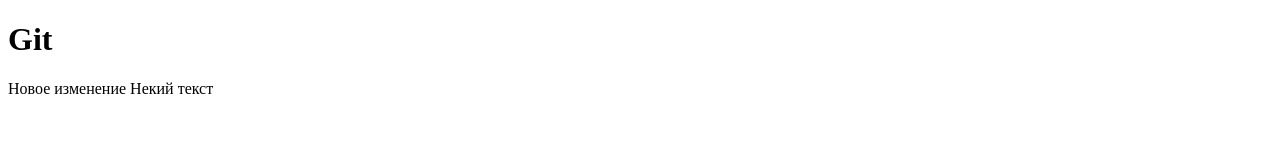
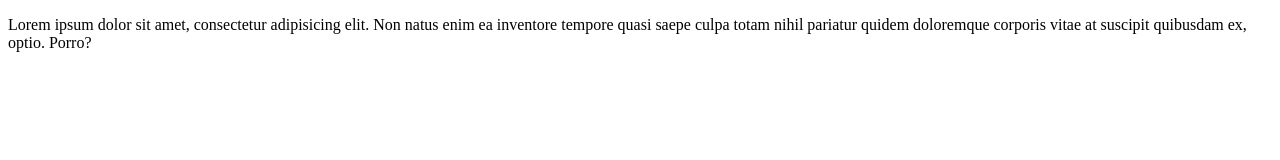
Before and after one commit to kasty09/site, a plain HTML site: page index.html in a window 1280 px wide. Drawn offline with Linux system fonts and the light colour scheme.

Commit message:
third commit

```diff
--- a/index.html
+++ b/index.html
@@ -6,8 +6,6 @@
 	<title>Document</title>
 </head>
 <body>
-	<h1>Git</h1>
-	<span>Новое изменение</span>
-	<span>Некий текст</span>
+	<p>Lorem ipsum dolor sit amet, consectetur adipisicing elit. Non natus enim ea inventore tempore quasi saepe culpa totam nihil pariatur quidem doloremque corporis vitae at suscipit quibusdam ex, optio. Porro?</p>
 </body>
 </html>
```
